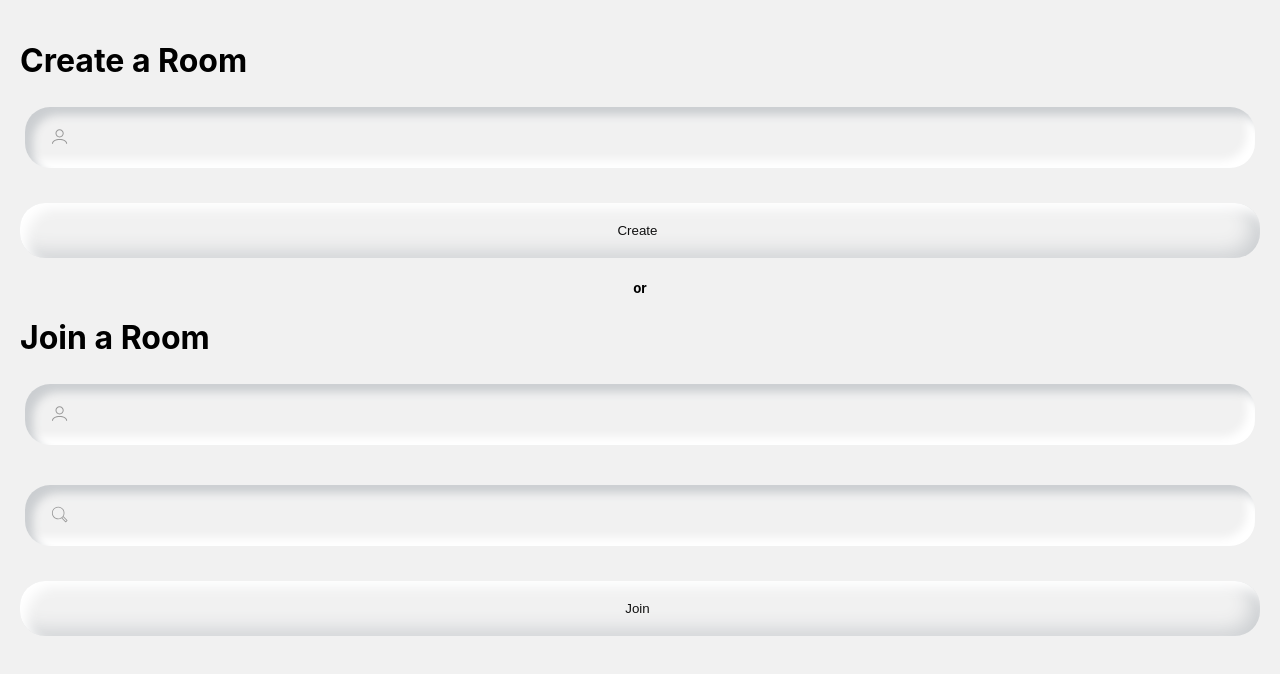
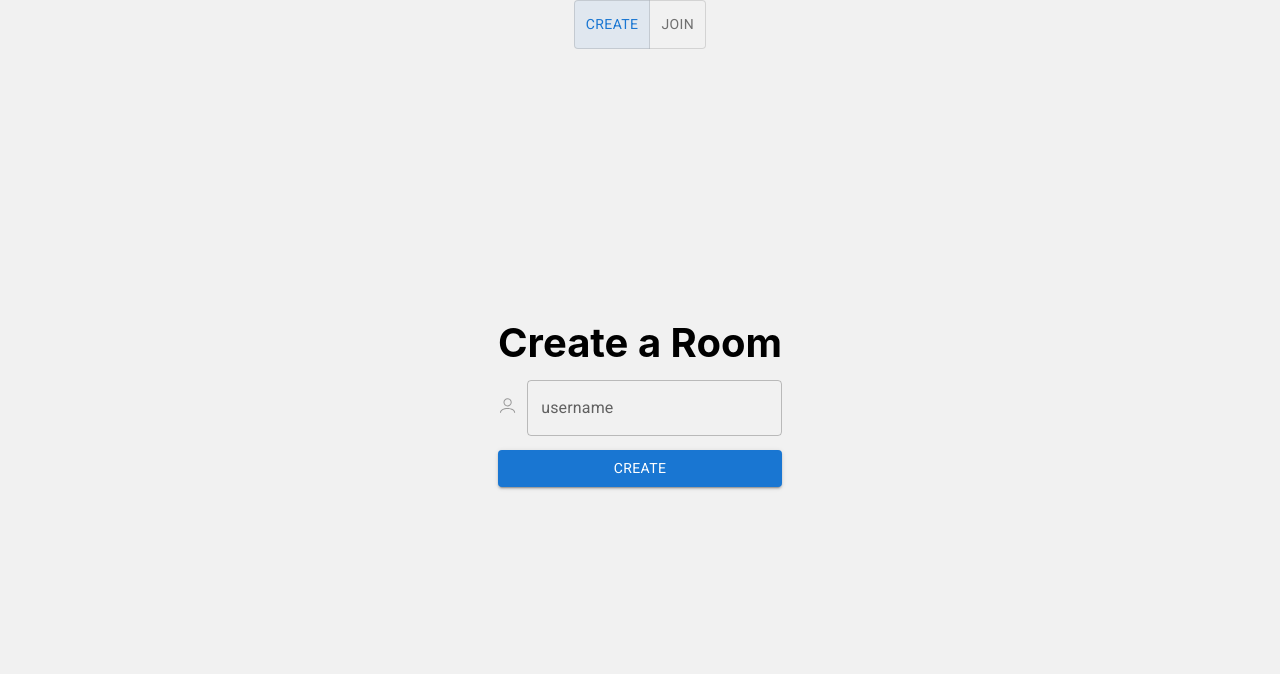
Before and after one commit to thatdevguy1/ready-up, a React (Create React App) app: page / in a window 1280 px wide. Shown: the top 674 px of the page. Built offline with nearby package versions, Linux system fonts and the light colour scheme.

Commit message:
Update styling

```diff
--- a/src/App.css
+++ b/src/App.css
@@ -2,5 +2,4 @@
   background: rgb(241, 241, 241);
   min-height: 100vh;
   width: 100vw;
-  padding: 20px;
 }
--- a/src/App.js
+++ b/src/App.js
@@ -4,6 +4,7 @@ import Home from "./components/Home/Home.jsx";
 import Room from "./components/Room/Room.jsx";
 import "./App.css";
 import socketIo from "./services/socket";
+import "@fontsource/roboto/400.css";
 const socket = socketIo.init();
 
 function App() {
--- /dev/null
+++ b/src/components/Create-View/CreateView.jsx
@@ -0,0 +1,35 @@
+import React from "react";
+import Input from "../Inputs/TextInput";
+import Button from "@mui/material/Button";
+
+function CreateView({ inputs, handleChange, handleCreateRoom }) {
+  return (
+    <section className="room-form">
+      <h1
+        style={{
+          textAlign: "center",
+          fontSize: "40px",
+          marginTop: "5px",
+          marginBottom: "5px",
+        }}
+      >
+        Create a Room
+      </h1>
+      <Input
+        type="user"
+        name={"username"}
+        value={inputs.username}
+        handleChange={handleChange}
+      />
+      <Button
+        variant="contained"
+        style={{ marginTop: "10px", width: "100%" }}
+        onClick={handleCreateRoom}
+      >
+        Create
+      </Button>
+    </section>
+  );
+}
+
+export default CreateView;
--- a/src/components/Home/Home.css
+++ b/src/components/Home/Home.css
@@ -1,7 +1,19 @@
 .Home {
-  overflow: auto;
+  width: 100vw;
+  height: 100vh;
+  display: flex;
+  flex-direction: column;
+  align-items: center;
 }
 
+.Home > .room-form {
+  height: calc(100vh - 49px);
+  display: flex;
+  flex-direction: column;
+  justify-content: center;
+  margin-bottom: 49px;
+}
+/*
 button {
   width: 100%;
   padding: 20px 10px 20px 5px;
@@ -11,9 +23,9 @@ button {
   box-shadow: inset 8px 8px 12px #ffffff, inset -8px -5px 20px #cbced1;
   transition: 0.3s;
   color: rgb(16, 16, 16);
-}
+} */
 
-button:hover {
+/* button:hover {
   cursor: pointer;
   box-shadow: inset 8px 8px 8px #cbced1, inset -8px -8px 8px #ffffff;
-}
+} */
--- a/src/components/Home/Home.jsx
+++ b/src/components/Home/Home.jsx
@@ -1,12 +1,15 @@
 import React, { useState, useEffect } from "react";
 import Input from "../Inputs/TextInput";
 import { useNavigate } from "react-router-dom";
-import PropTypes from "prop-types";
 import "./Home.css";
 import socketIo from "../../services/socket";
+import Toggle from "../Toggle/Toggle";
+import CreateView from "../Create-View/CreateView";
+import JoinView from "../Join-View/JoinView";
 
 function Home(props) {
   let socket = socketIo.getSocket();
+  const [alignment, setAlignment] = React.useState("Create");
   const [inputs, setInputs] = useState({
     username: "",
     room: "",
@@ -31,6 +34,7 @@ function Home(props) {
   };
 
   const handleCreateRoom = () => {
+    console.log("creating room");
     socket.auth = { username: inputs.username, reason: "create" };
     socket.connect();
     navigate("/room");
@@ -38,29 +42,22 @@ function Home(props) {
 
   return (
     <div className="Home">
-      <h1>Create a Room</h1>
-      <Input
-        type="user"
-        name={"username"}
-        value={inputs.username}
-        change={handleChange}
-      />
-      <button onClick={handleCreateRoom}>Create</button>
-      <h5 style={{ textAlign: "center" }}>or</h5>
-      <h1>Join a Room</h1>
-      <Input
-        type="user"
-        name={"username"}
-        value={inputs.username}
-        change={handleChange}
-      />
-      <Input
-        type="search"
-        name={"room"}
-        value={inputs.room}
-        change={handleChange}
-      />
-      <button onClick={handleJoinRoom}>Join</button>
+      <Toggle alignment={alignment} setAlignment={setAlignment} />
+      {alignment === "Create" && (
+        <CreateView
+          inputs={inputs}
+          handleChange={handleChange}
+          handleCreateRoom={handleCreateRoom}
+        />
+      )}
+      {alignment === "Join" && (
+        <JoinView
+          inputs={inputs}
+          handleChange={handleChange}
+          handleJoinRoom={handleJoinRoom}
+        />
+      )}
+      {alignment === null && <h1>Choose an option</h1>}
     </div>
   );
 }
--- a/src/components/Inputs/Inputs.css
+++ b/src/components/Inputs/Inputs.css
@@ -1,8 +1,4 @@
-.Input {
-  width: 100%;
-  padding: 5px;
-}
-
+/*
 .Input input {
   border: none;
   outline: none;
@@ -12,11 +8,20 @@
   padding: 20px 10px 20px 5px;
   width: 100%;
 }
-
+*/
 .Input > .input-wrapper {
   display: flex;
   align-items: center;
-  margin-bottom: 30px;
-  border-radius: 25px;
-  box-shadow: inset 8px 8px 8px #cbced1, inset -8px -8px 8px #ffffff;
 }
+
+.Input > .input-wrapper > .input-icon {
+  margin: 0px;
+  display: flex;
+  justify-content: center;
+  align-items: center;
+}
+
+.svg-icon {
+  margin-left: 0;
+  margin-right: 10px;
+}
--- a/src/components/Inputs/TextInput.jsx
+++ b/src/components/Inputs/TextInput.jsx
@@ -3,22 +3,26 @@ import PropTypes from "prop-types";
 import "./Inputs.css";
 import UserIcon from "../Icons/User";
 import SearchIcon from "../Icons/Search";
+import TextField from "@mui/material/TextField";
 
-function TextInput(props) {
+function TextInput({ name, value, handleChange, type }) {
   const iconType = () => {
-    if (props.type === "user") return <UserIcon />;
-    if (props.type === "search") return <SearchIcon />;
+    if (type === "user") return <UserIcon />;
+    if (type === "search") return <SearchIcon />;
     return "";
   };
   return (
     <div className="Input">
       <div className="input-wrapper">
         {iconType()}
-        <input
-          type="text"
-          name={props.name}
-          value={props.value}
-          onChange={props.change}
+        <TextField
+          id="outlined-required"
+          style={{ flex: 1 }}
+          label={name}
+          name={name}
+          margin="dense"
+          value={value}
+          onChange={handleChange}
         />
       </div>
     </div>
--- /dev/null
+++ b/src/components/Join-View/JoinView.jsx
@@ -0,0 +1,41 @@
+import React from "react";
+import Input from "../Inputs/TextInput";
+import { Button } from "@mui/material";
+
+function JoinView({ inputs, handleChange, handleJoinRoom }) {
+  return (
+    <section className="room-form">
+      <h1
+        style={{
+          textAlign: "center",
+          fontSize: "40px",
+          marginTop: "5px",
+          marginBottom: "5px",
+        }}
+      >
+        Join a Room
+      </h1>
+      <Input
+        type="user"
+        name={"username"}
+        value={inputs.username}
+        handleChange={handleChange}
+      />
+      <Input
+        type="search"
+        name={"room"}
+        value={inputs.room}
+        handleChange={handleChange}
+      />
+      <Button
+        variant="contained"
+        style={{ marginTop: "10px" }}
+        onClick={handleJoinRoom}
+      >
+        Join
+      </Button>
+    </section>
+  );
+}
+
+export default JoinView;
--- a/src/components/Room/Room.css
+++ b/src/components/Room/Room.css
@@ -1,6 +1,10 @@
+.Room {
+  box-sizing: border-box;
+  padding: 15px 20px 0;
+}
+
 .message-box {
-  padding: 20px;
-  width: 50%;
+  width: 100%;
   border: solid 2px rgb(167, 167, 167);
   border-radius: 25px;
   min-height: 120px;
@@ -10,6 +14,25 @@
 
 .Room li:hover {
   cursor: pointer;
+  flex-grow: 3;
+}
+
+.Room .headings {
+  display: flex;
+  flex-direction: column;
+}
+
+.headings > h1,
+h4 {
+  margin: 5px 0;
+}
+
+.Room .Input .input-wrapper {
+  display: flex;
+  align-items: center;
+  justify-content: center;
+  width: 100%;
+  margin: 50px 0;
 }
 
 .Room .bottom-btn-wrapper {
@@ -19,7 +42,7 @@
   left: 0;
 
   width: 100%;
-  justify-content: space-evenly;
+  justify-content: space-around;
 }
 
 .Room .bottom-btn-wrapper .bottom-btn {
@@ -28,12 +51,10 @@
 
 .Room .ready-btn {
   background: #00e600;
-  box-shadow: inset 8px 8px 12px #77ff77, inset -8px -5px 20px #117b11;
 }
 
 .Room .not-ready-btn {
   background: #ffcc00;
-  box-shadow: inset 8px 8px 12px #ffe681, inset -8px -5px 20px #917812;
 }
 
 .Room ul {
@@ -115,7 +136,7 @@
     grid-template-columns: 1fr 1fr 1fr;
   }
 
-  .Room li{
-    margin: 10px
+  .Room li {
+    margin: 10px;
   }
 }
--- a/src/components/Room/Room.jsx
+++ b/src/components/Room/Room.jsx
@@ -3,6 +3,8 @@ import { Link } from "react-router-dom";
 import "./Room.css";
 import socketIo from "../../services/socket";
 import Message from "../Icons/Message";
+import Button from "@mui/material/Button";
+import TextField from "@mui/material/TextField";
 
 export default function Room(props) {
   let socket = socketIo.getSocket();
@@ -89,10 +91,22 @@ export default function Room(props) {
         <div className="Input">
           <div className="input-wrapper">
             <Message />
-            <input type="text" value={message} onChange={handleSetMessage} />
+            <TextField
+              multiline
+              maxRows={4}
+              style={{ flex: 4 }}
+              value={message}
+              onChange={handleSetMessage}
+            />
+            <Button
+              style={{ flex: 1, marginLeft: "10px", padding: "15px 0" }}
+              variant="contained"
+              onClick={handleMessagePost}
+            >
+              Post
+            </Button>
           </div>
         </div>
-        <button onClick={handleMessagePost}>Post</button>
       </>
     ) : (
       <></>
@@ -149,9 +163,10 @@ export default function Room(props) {
 
   return (
     <div className="Room">
-      <h1>Room: {room}</h1>
-
-      <h2>participants: {users.length}</h2>
+      <div className="headings">
+        <h1>Room: {room}</h1>
+        <h4>Participants: {users.length}</h4>
+      </div>
       <div className={animateMessage ? "message-box is-active" : "message-box"}>
         <h3>{message}</h3>
       </div>
@@ -168,27 +183,30 @@ export default function Room(props) {
         ))}
       </ul>
       <div className="bottom-btn-wrapper">
-        <button
+        <Button
+          variant="outlined"
           className="ready-btn bottom-btn"
           onClick={handleStatusClick}
           data-status="ready"
         >
           Ready
-        </button>
-        <button
+        </Button>
+        <Button
+          variant="outlined"
           className="not-ready-btn bottom-btn"
           onClick={handleStatusClick}
           data-status="not ready"
         >
           More Time
-        </button>
-        <button
+        </Button>
+        <Button
+          variant="outlined"
           className="clear-btn bottom-btn"
           onClick={handleStatusClick}
           data-status="null"
         >
           Clear
-        </button>
+        </Button>
       </div>
     </div>
   );
--- /dev/null
+++ b/src/components/Toggle/Toggle.jsx
@@ -0,0 +1,27 @@
+import { useEffect } from "react";
+import ToggleButton from "@mui/material/ToggleButton";
+import ToggleButtonGroup from "@mui/material/ToggleButtonGroup";
+
+function Toggle({ alignment, setAlignment }) {
+  const handleChange = (event, newAlignment) => {
+    setAlignment(newAlignment);
+  };
+
+  useEffect(() => {
+    console.log(alignment);
+  }, [alignment]);
+
+  return (
+    <ToggleButtonGroup
+      color="primary"
+      value={alignment}
+      exclusive
+      onChange={handleChange}
+      aria-label="Platform"
+    >
+      <ToggleButton value="Create">Create</ToggleButton>
+      <ToggleButton value="Join">Join</ToggleButton>
+    </ToggleButtonGroup>
+  );
+}
+export default Toggle;
```
Also changed, not shown: package.json (+7 -0 lines), 1 other file (tests, documents, lock files or other folders).
